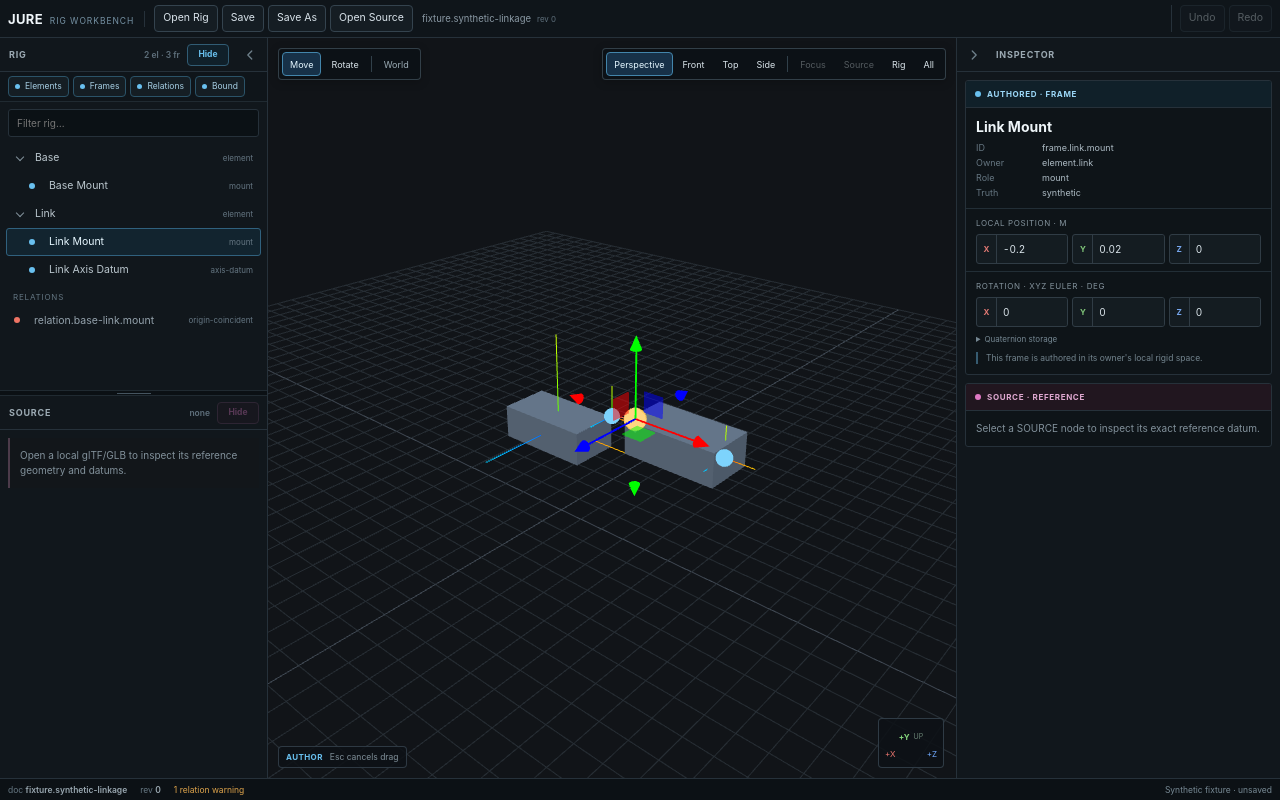
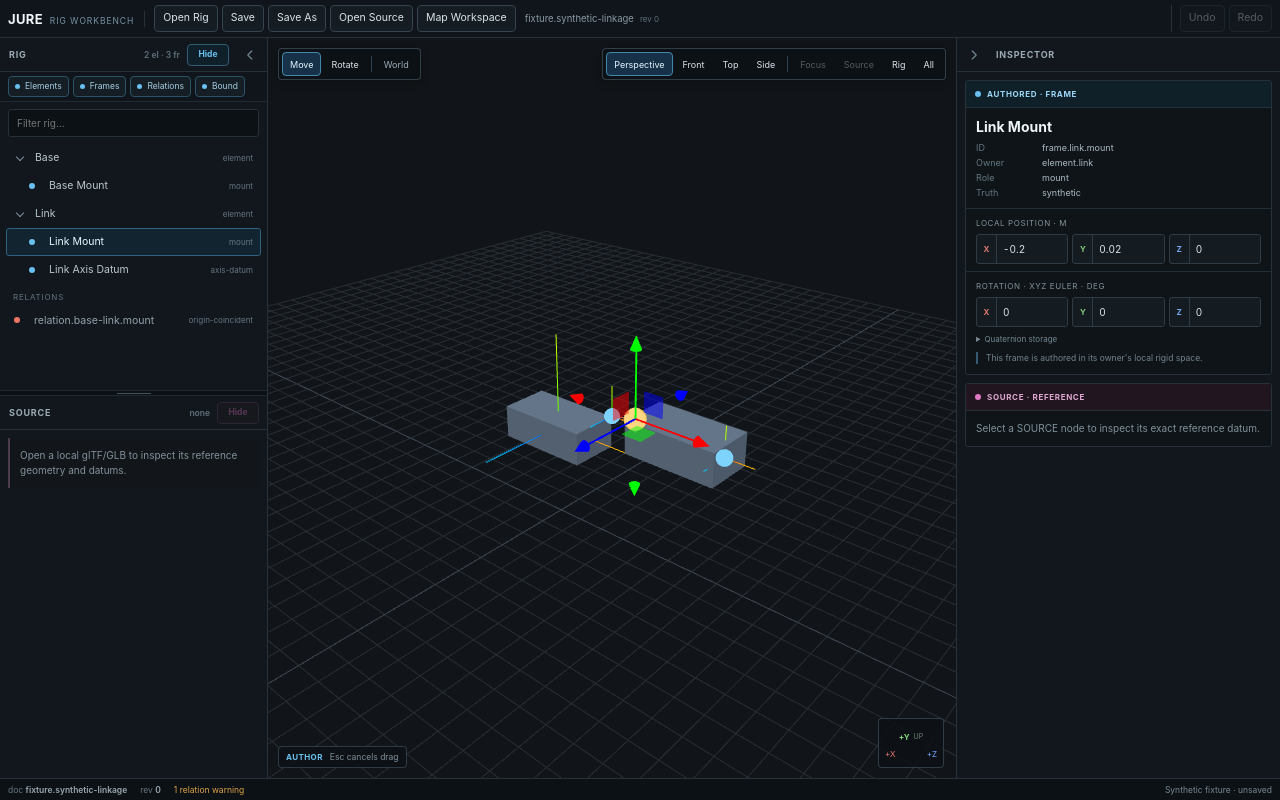
Before and after one commit to Jozzpoly/Jozz-Universal-Rig-Editor, a React (Vite) app: page / in a window 1280 px wide. Built offline with nearby package versions, Linux system fonts and the light colour scheme.

Commit message:
foundation: expose map workspace from rig top bar

```diff
--- a/src/app/workspace/TopBar.tsx
+++ b/src/app/workspace/TopBar.tsx
@@ -7,11 +7,12 @@ interface TopBarProps {
   onSave(): void;
   onSaveAs(): void;
   onOpenSource(): void;
+  onOpenMapWorkspace(): void;
   onUndo(): void;
   onRedo(): void;
 }
 
-export function TopBar({ documentId, revision, canUndo, canRedo, onOpenRig, onSave, onSaveAs, onOpenSource, onUndo, onRedo }: TopBarProps) {
+export function TopBar({ documentId, revision, canUndo, canRedo, onOpenRig, onSave, onSaveAs, onOpenSource, onOpenMapWorkspace, onUndo, onRedo }: TopBarProps) {
   return (
     <>
       <div className="brand-block"><strong>JURE</strong><span>Rig Workbench</span></div>
@@ -20,6 +21,7 @@ export function TopBar({ documentId, revision, canUndo, canRedo, onOpenRig, onSa
         <button onClick={onSave}>Save</button>
         <button onClick={onSaveAs}>Save As</button>
         <button onClick={onOpenSource}>Open Source</button>
+        <button onClick={onOpenMapWorkspace}>Map Workspace</button>
       </div>
       <div className="document-chip" title={`${documentId} · revision ${revision}`}>
         <span>{documentId}</span><small>rev {revision}</small>
```
